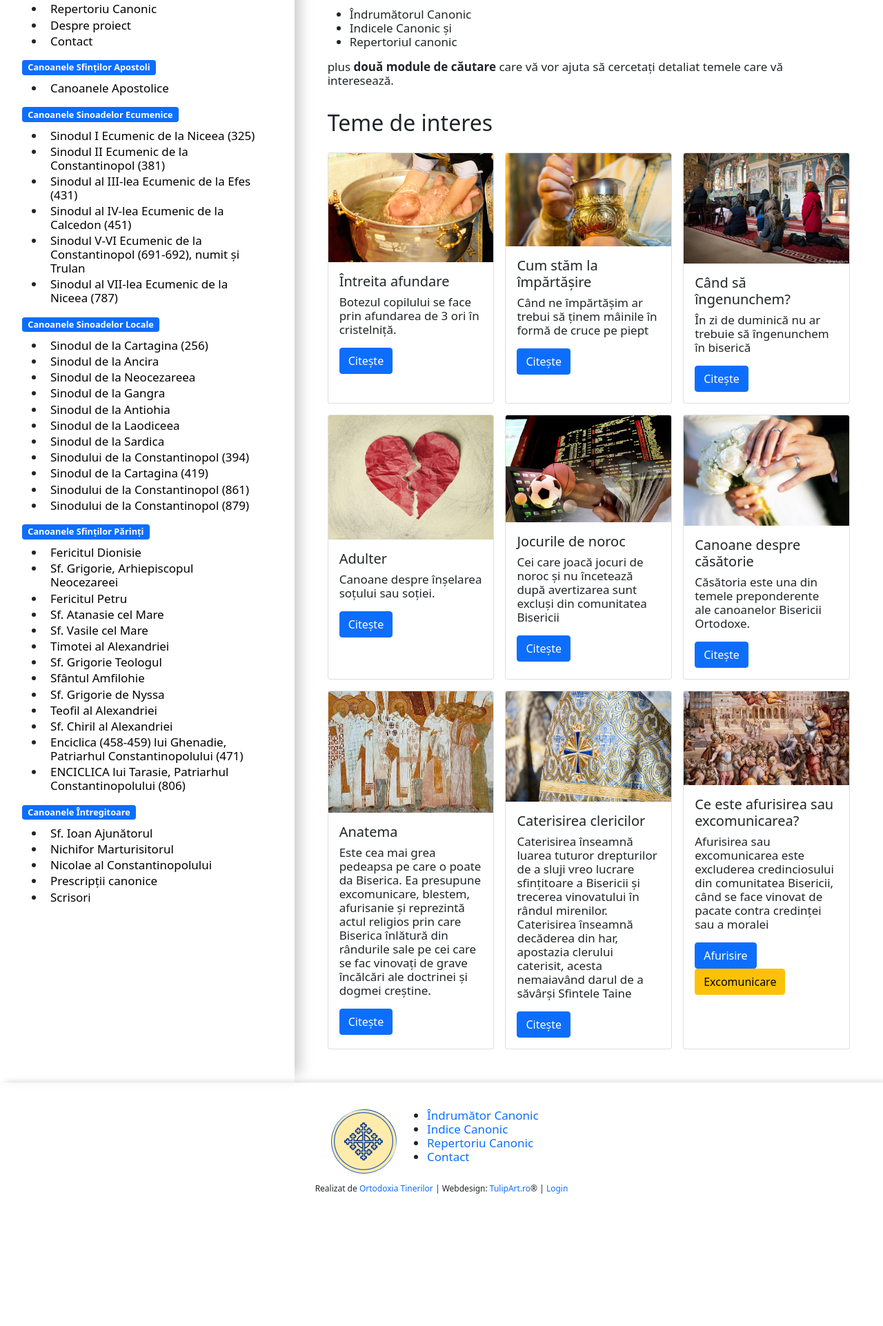
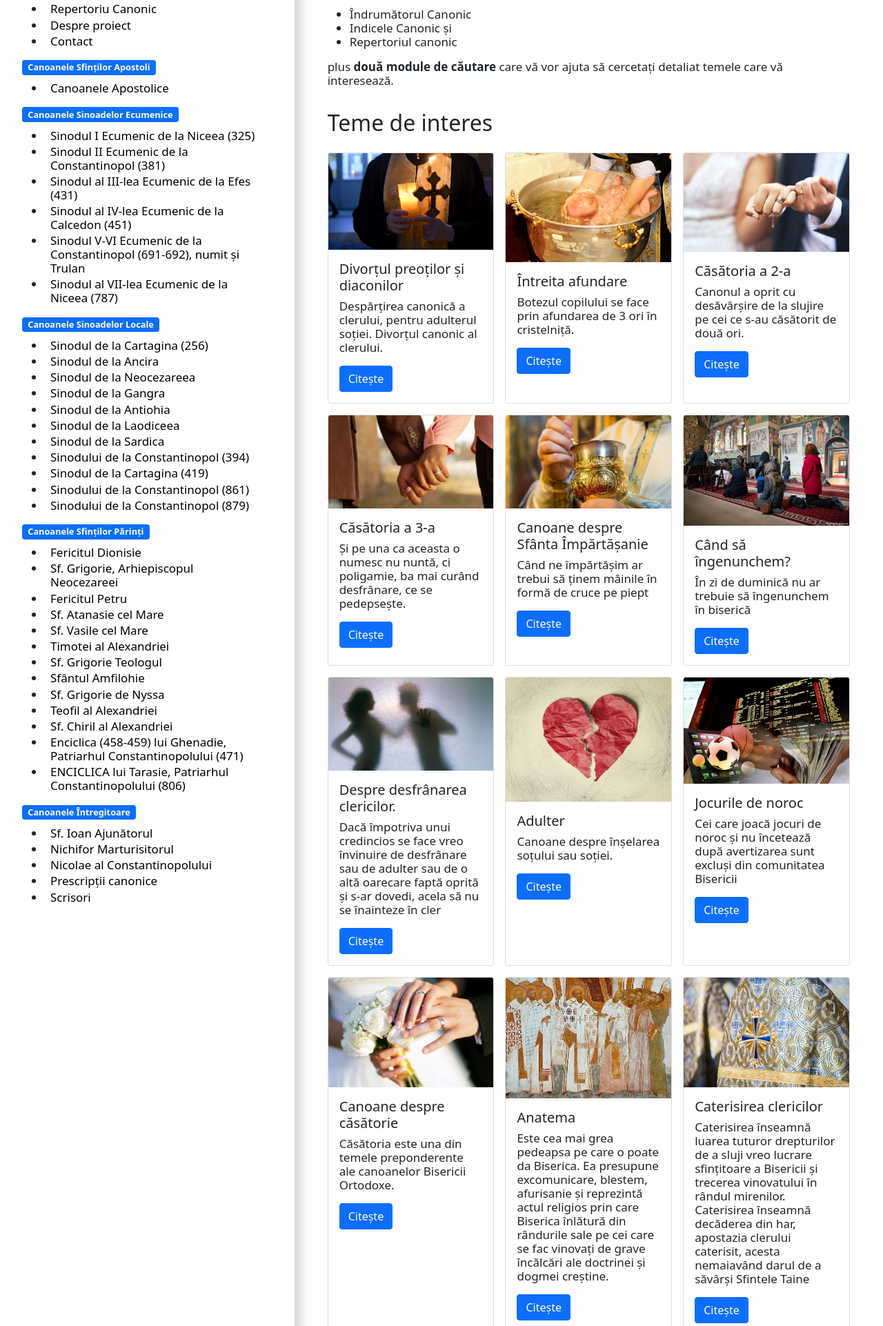
Before and after one commit to dutzelu/canoaneortodoxe, a PHP site: page /canoane/ in a window 1280 px wide. Shown: the part 341-2263 px from the top of the page at 69% size. Before the commit the page ends 2071 px from the top, so only its background shows below. Run offline with PHP 8.4, Linux system fonts and the light colour scheme; data comes from the database, SQL or seed files in the repository; some libraries are stand-ins or nearby versions.

Commit message:
adaugare articole pe prima pagina

```diff
--- a/index.php
+++ b/index.php
@@ -67,6 +67,19 @@ if ( $_SERVER['REQUEST_METHOD'] == 'POST' ) {
 
     <div class="col-12 col-sm-6 col-md-4">
         <div class="card h-100">
+        <img src="<?php echo BASE_URL;?>imagini/preot-preoteasa.jpg" class="card-img-top" alt="...">
+        <div class="card-body">
+            <h5 class="card-title">Divorțul preoților și diaconilor</h5>
+            <p class="card-text">Despărţirea canonică a clerului, pentru adulterul soţiei. Divorţul canonic al clerului.</p>
+            <a href="<?php echo BASE_URL;?>indice-canonic-conexiuni.php/divortul-clericilor" class="btn btn-primary">Citește</a>
+        </div>
+        </div>
+    </div>
+
+
+
+    <div class="col-12 col-sm-6 col-md-4">
+        <div class="card h-100">
         <img src="<?php echo BASE_URL;?>imagini/intreita-afundare.jpg" class="card-img-top" alt="...">
         <div class="card-body">
             <h5 class="card-title">Întreita afundare</h5>
@@ -78,11 +91,33 @@ if ( $_SERVER['REQUEST_METHOD'] == 'POST' ) {
 
      <div class="col-12 col-sm-6 col-md-4">
          <div class="card h-100">
+         <img src="<?php echo BASE_URL;?>imagini/casatoria-2.jpg" class="card-img-top" alt="...">
+         <div class="card-body">
+             <h5 class="card-title">Căsătoria a 2-a</h5>
+             <p class="card-text">Canonul a oprit cu desăvârşire de la slujire pe cei ce s-au căsătorit de două ori. </p>
+             <a href="<?php echo BASE_URL;?>indice-canonic-conexiuni.php/casatoria-a-doua" class="btn btn-primary">Citește</a>
+         </div>
+         </div>
+     </div>
+
+     <div class="col-12 col-sm-6 col-md-4">
+         <div class="card h-100">
+         <img src="<?php echo BASE_URL;?>imagini/casatoria-3.jpg" class="card-img-top" alt="...">
+         <div class="card-body">
+             <h5 class="card-title">Căsătoria a 3-a</h5>
+             <p class="card-text">Şi pe una ca aceasta o numesc nu nuntă, ci poligamie, ba mai curând desfrânare, ce se pedepseşte.</p>
+             <a href="<?php echo BASE_URL;?>indice-canonic-conexiuni.php/casatoria-a-treia" class="btn btn-primary">Citește</a>
+         </div>
+         </div>
+     </div>
+
+     <div class="col-12 col-sm-6 col-md-4">
+         <div class="card h-100">
          <img src="<?php echo BASE_URL;?>imagini/impartasire.jpg" class="card-img-top" alt="...">
          <div class="card-body">
-             <h5 class="card-title">Cum stăm la împărtășire</h5>
+             <h5 class="card-title">Canoane despre Sfânta Împărtășanie</h5>
              <p class="card-text">Când ne împărtășim ar trebui să ținem mâinile în formă de cruce pe piept</p>
-             <a href="<?php echo BASE_URL;?>unic.php/randuiala-pentru-primirea-cuminecaturii" class="btn btn-primary">Citește</a>
+             <a href="<?php echo BASE_URL;?>indice-canonic-conexiuni.php/cuminecatura" class="btn btn-primary">Citește</a>
          </div>
          </div>
      </div>
@@ -94,6 +129,17 @@ if ( $_SERVER['REQUEST_METHOD'] == 'POST' ) {
             <h5 class="card-title">Când să îngenunchem?</h5>
             <p class="card-text">În zi de duminică nu ar trebuie să îngenunchem în biserică</p>
             <a href="<?php echo BASE_URL;?>unic.php/randuiala-ingenuncherii-in-biserica" class="btn btn-primary">Citește</a>
+        </div>
+        </div>
+    </div>
+
+    <div class="col-12 col-sm-6 col-md-4">
+        <div class="card h-100">
+        <img src="<?php echo BASE_URL;?>imagini/desfranare.jpg" class="card-img-top" alt="...">
+        <div class="card-body">
+            <h5 class="card-title">Despre desfrânarea clericilor.</h5>
+            <p class="card-text">Dacă împotriva unui credincios se face vreo învinuire de desfrânare sau de adulter sau de o altă oarecare faptă oprită şi s-ar dovedi, acela să nu se înainteze în cler </p>
+            <a href="<?php echo BASE_URL;?>indice-canonic-conexiuni.php/desfranare" class="btn btn-primary">Citește</a>
         </div>
         </div>
     </div>
@@ -166,6 +212,28 @@ if ( $_SERVER['REQUEST_METHOD'] == 'POST' ) {
         </div>
     </div>
 
+    <div class="col-12 col-sm-6 col-md-4">
+        <div class="card h-100">
+        <img src="<?php echo BASE_URL;?>imagini/bani.jpg" class="card-img-top" alt="...">
+        <div class="card-body">
+            <h5 class="card-title">Iubirea de arginți și simonia</h5>
+            <p class="card-text">„Argintul sau aurul sau haina nimănui nu am poftit; toate vi le-am arătat vouă, căci astfel ostenindu-vă se cade să veniţi în ajutorul celor necredin­cioşi, socotind voi că este mai fericit a da decât a lua” </p>
+            <a href="<?php echo BASE_URL;?>indice-canonic-conexiuni.php/bani" class="btn btn-primary">Citește</a>
+        </div>
+        </div>
+    </div>
+
+    <div class="col-12 col-sm-6 col-md-4">
+        <div class="card h-100">
+        <img src="<?php echo BASE_URL;?>imagini/pornografie.jpg" class="card-img-top" alt="...">
+        <div class="card-body">
+            <h5 class="card-title">Canoane despre malahie</h5>
+            <p class="card-text">Cel ce a făcut malahie 40 de zile se pedepseşte, cu mâncare uscată hrănindu-se în fiecare zi şi făcând 100 de metanii. </p>
+            <a href="<?php echo BASE_URL;?>indice-canonic-conexiuni.php/malahie-masturbare" class="btn btn-primary">Citește</a>
+        </div>
+        </div>
+    </div>
+
 </div>
 
 </div>
```
Also changed, not shown: imagini/bani.jpg (added), imagini/casatoria-2.jpg (added), imagini/casatoria-3.jpg (added), imagini/desfranare.jpg (added), imagini/pornografie.jpg (added), imagini/preot-preoteasa.jpg (added).
